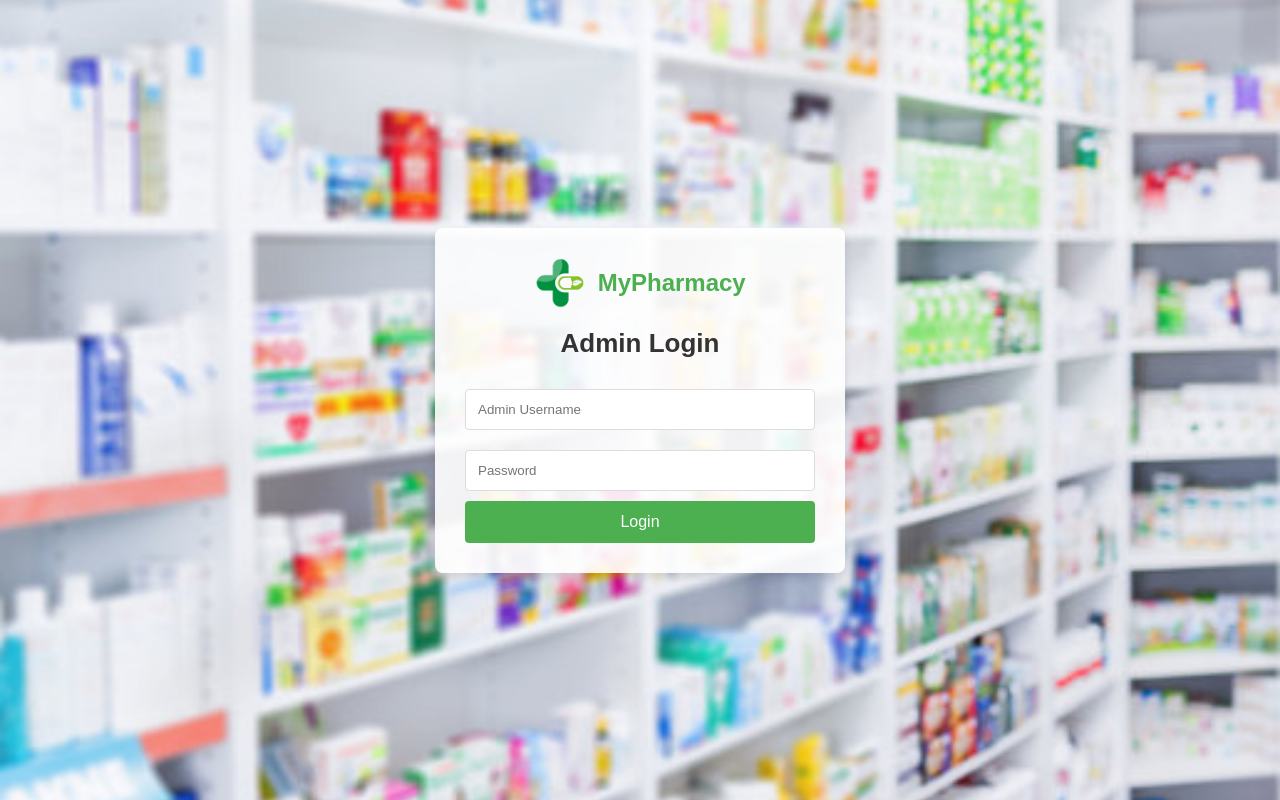
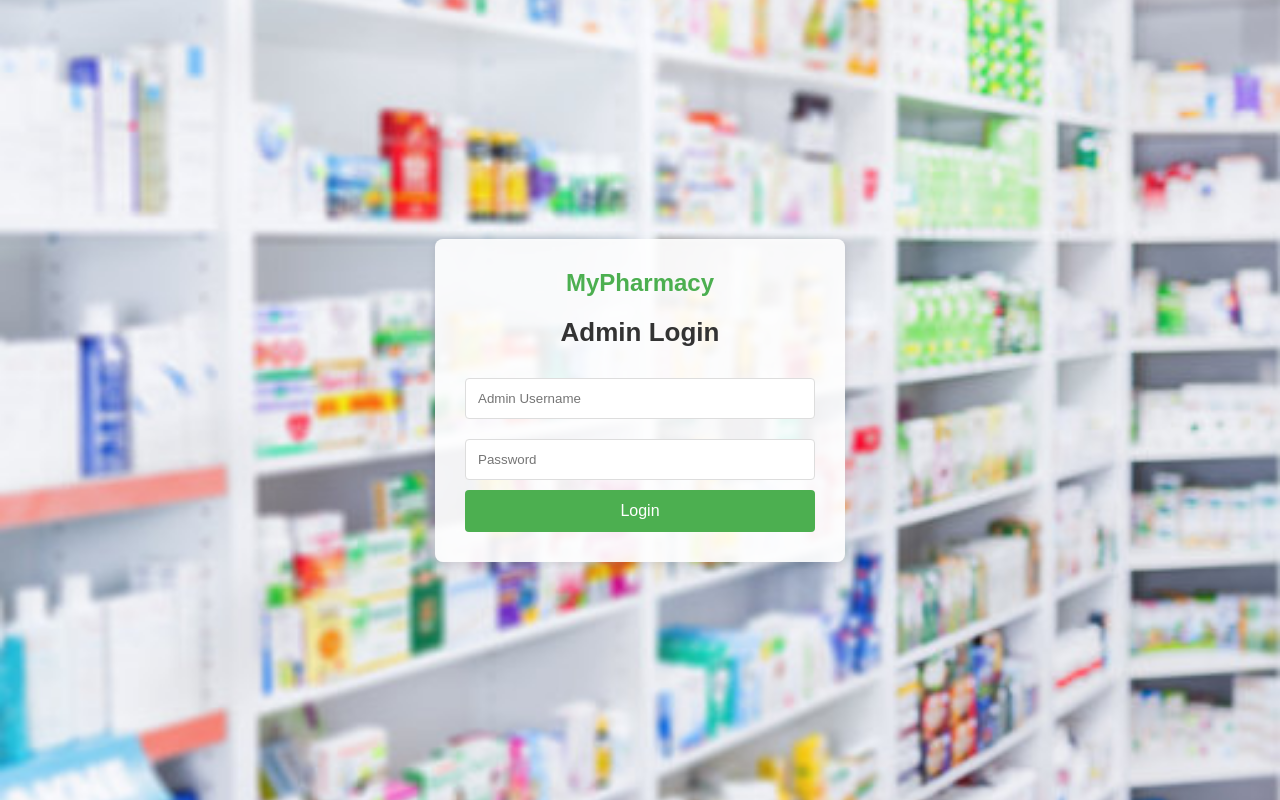
Before and after one commit to pragati-9036/PharmacyManagementSystem, a plain HTML site: page web/index.html in a window 1280 px wide. Drawn offline with Linux system fonts and the light colour scheme.

Commit message:
Update index.html

```diff
--- a/web/index.html
+++ b/web/index.html
@@ -74,7 +74,7 @@
 <body>
     <div class="login-container">
         <div class="logo-container">
-            <img src="images/pharmacylogo.png" alt="Pharmacy Logo" />
+
             <h2>MyPharmacy</h2>
         </div>
         <h1>Admin Login</h1>
```
